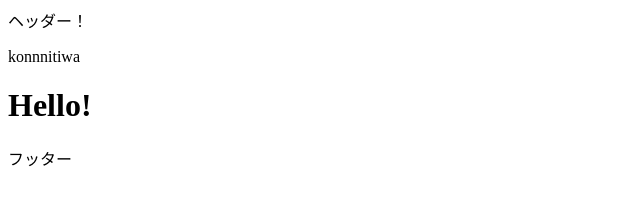
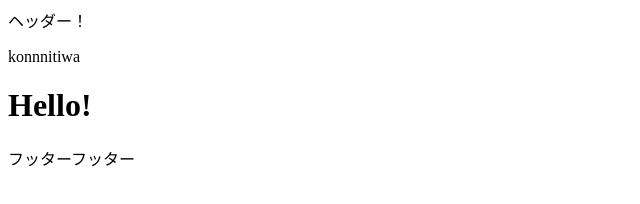
Before and after one commit to kotaro15430/git-practice, a plain HTML site: page index.html in a window 1280 px wide. Shown: the full height of the page, 0-640 px from the left. Drawn offline with Linux system fonts and the light colour scheme.

Commit message:
フッターにテキストを追加

```diff
--- a/index.html
+++ b/index.html
@@ -9,6 +9,6 @@
     <header>ヘッダー！</header>
     <p>konnnitiwa</p>
     <h1>Hello!</h1>
-    <footer>フッター</footer>
+    <footer>フッターフッター</footer>
 </body>
 </html>
```
